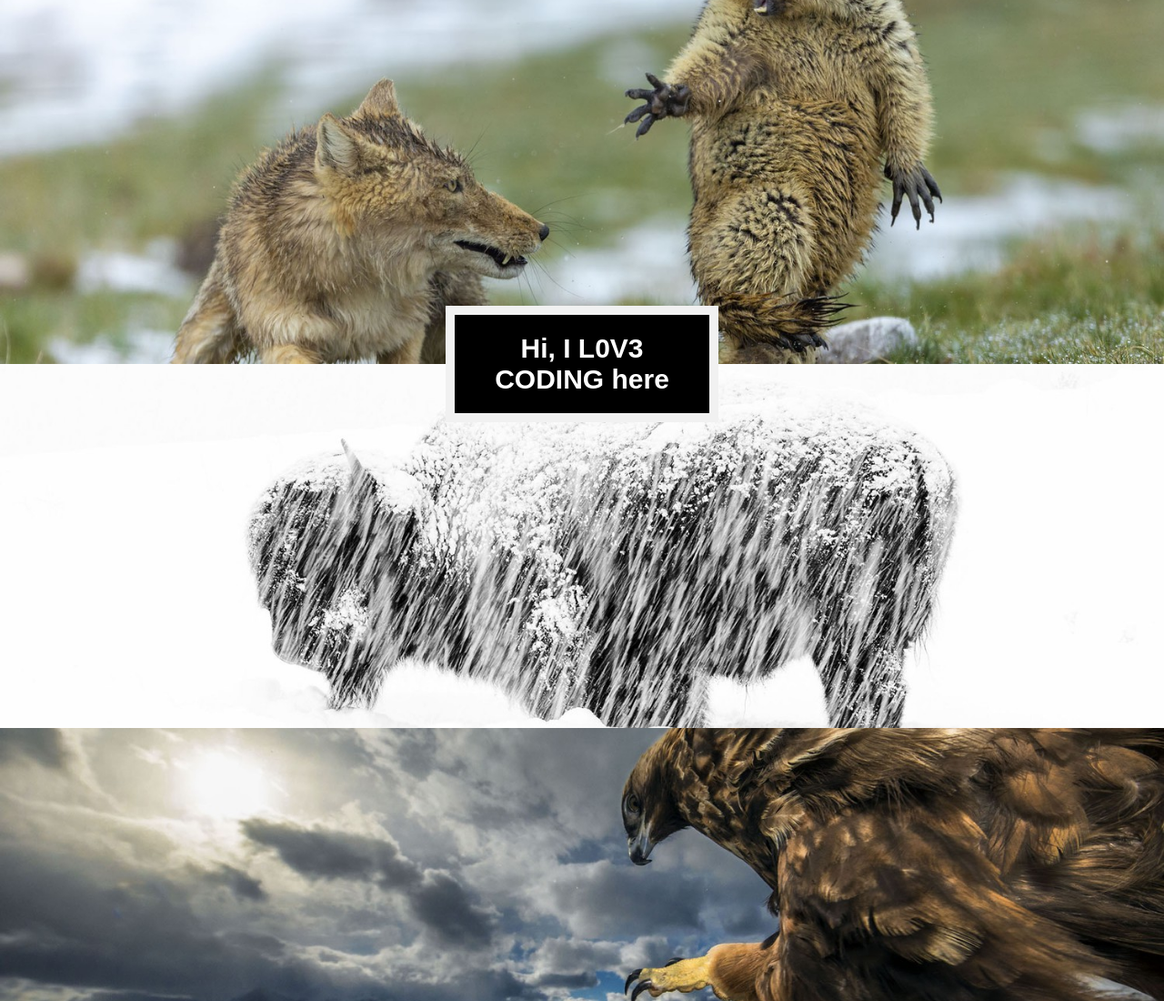
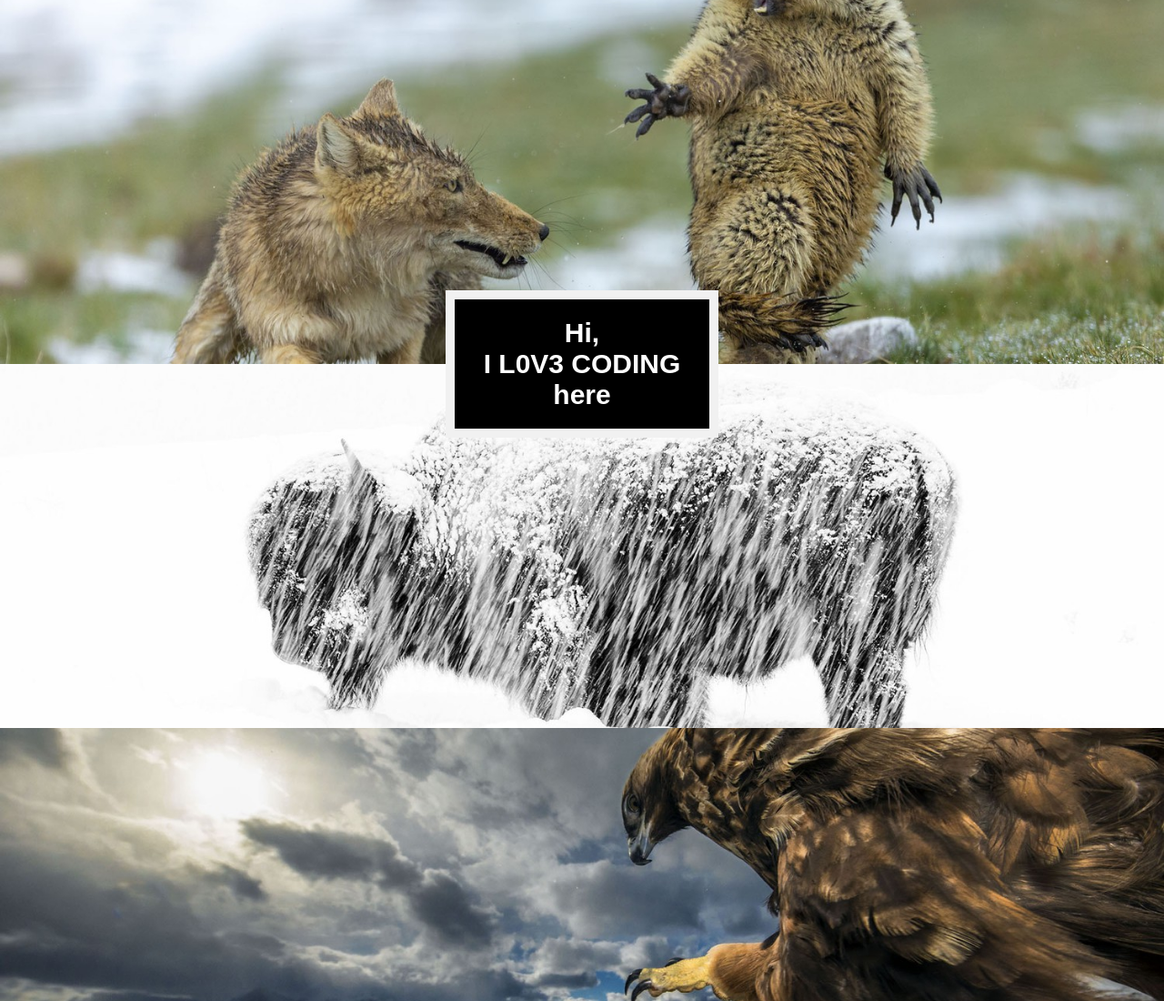
Before and after one commit to rdeepak-711/SimpleAPP, a plain HTML site: page image-change/index.html in a window 1280 px wide. Shown: the top 1100 px of the page at 91% size. Drawn offline with Linux system fonts and the light colour scheme.

```diff
--- a/image-change/index.html
+++ b/image-change/index.html
@@ -16,6 +16,10 @@
     <div class="bg-image img6"></div>
     <div class="bg-image img7"></div>
 
-    <div class="bg-text">Hi, I L0V3 CODING here</div>
+    <div class="bg-text">
+        Hi,<br/>
+        I L0V3 CODING <br/>
+        here
+    </div>
 </body>
 </html>
```
